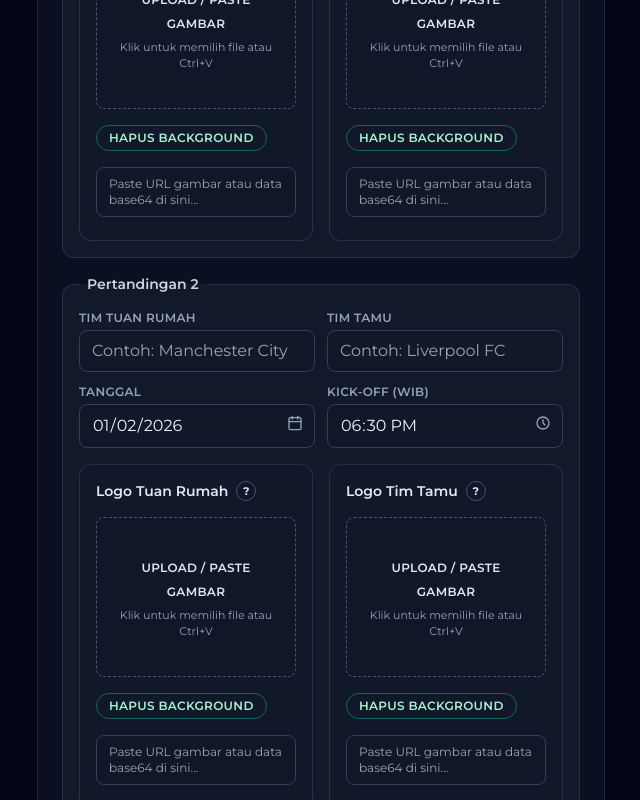
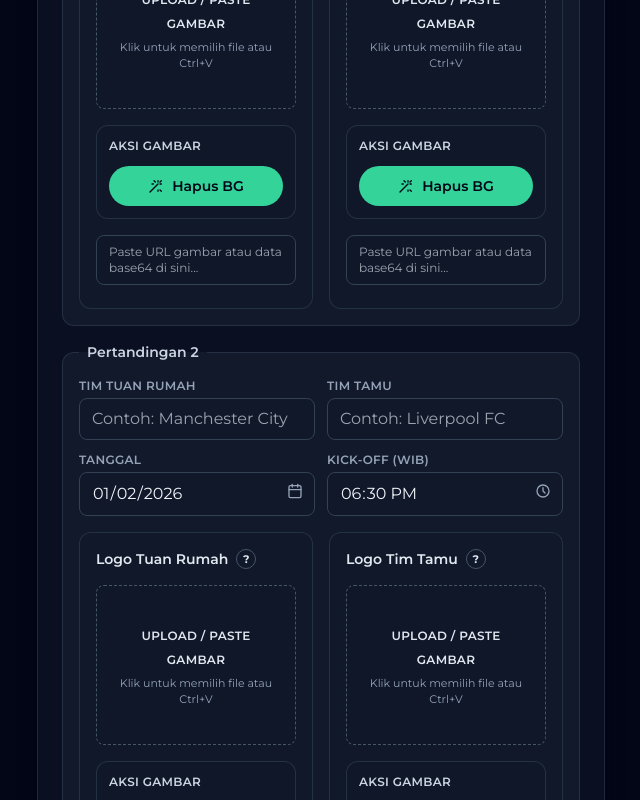
Before and after one commit to haloficate-techies/par_generante, a React (Vite) app: page / in a window 1280 px wide. Shown: the part 1600-2400 px from the top of the page, without its empty margins (43-683 px from the left). Built offline with nearby package versions, Linux system fonts and the light colour scheme; no server answers.

Commit message:
Pembenahan inputer foto pemain big match sepakbola

```diff
--- a/src/App.jsx
+++ b/src/App.jsx
@@ -280,8 +280,8 @@ const App = () => {
     isRenderingRef,
   });
 
-  // Handles updating a single match field.
-  const handleMatchFieldChange = useCallback(
+  // Base updater used by background-removal hook to avoid resetting its flags.
+  const applyMatchFieldChange = useCallback(
     (index, field, value) => {
       updateMatchField(index, field, value);
     },
@@ -314,8 +314,26 @@ const App = () => {
   );
 
   const backgroundRemoval = useBackgroundRemoval({
-    onApplyResult: handleMatchFieldChange,
+    onApplyResult: applyMatchFieldChange,
   });
+
+  // Public handler used by the UI; also resets background-removal flags on new images/reset.
+  const handleMatchFieldChange = useCallback(
+    (index, field, value) => {
+      const isPlayerImageField =
+        field === "teamHomePlayerImage" || field === "teamAwayPlayerImage";
+      const isLogoImageField = field === "teamHomeLogo" || field === "teamAwayLogo";
+      if (isPlayerImageField) {
+        const side = field === "teamHomePlayerImage" ? "home" : "away";
+        backgroundRemoval.resetPlayerStatus?.(index, side);
+      } else if (isLogoImageField) {
+        const side = field === "teamHomeLogo" ? "home" : "away";
+        backgroundRemoval.resetLogoStatus?.(index, side);
+      }
+      applyMatchFieldChange(index, field, value);
+    },
+    [applyMatchFieldChange, backgroundRemoval]
+  );
 
   const handleMatchCountChange = useCallback(
     (nextCount) => {
--- a/src/components/match-form/sections/MatchesSection/MatchLogosSection.jsx
+++ b/src/components/match-form/sections/MatchesSection/MatchLogosSection.jsx
@@ -41,6 +41,7 @@ const MatchLogosSection = ({
           onRemoveLogoBackground?.(index, "home", match.teamHomeLogo)
         }
         isRemovingBackground={Boolean(homeLogoRemovalState.loading)}
+        isBackgroundRemoved={Boolean(homeLogoRemovalState.removed)}
         removeBackgroundError={homeLogoRemovalState.error || ""}
         readFileAsDataURL={readFileAsDataURL}
       />
@@ -65,6 +66,7 @@ const MatchLogosSection = ({
           onRemoveLogoBackground?.(index, "away", match.teamAwayLogo)
         }
         isRemovingBackground={Boolean(awayLogoRemovalState.loading)}
+        isBackgroundRemoved={Boolean(awayLogoRemovalState.removed)}
         removeBackgroundError={awayLogoRemovalState.error || ""}
         readFileAsDataURL={readFileAsDataURL}
       />
--- a/src/components/match-form/sections/MatchesSection/MatchPlayerImagesSection.jsx
+++ b/src/components/match-form/sections/MatchesSection/MatchPlayerImagesSection.jsx
@@ -43,6 +43,7 @@ const MatchPlayerImagesSection = ({
           onRemovePlayerBackground?.(index, "home", match.teamHomePlayerImage)
         }
         isRemovingBackground={Boolean(homeRemovalState.loading)}
+        isBackgroundRemoved={Boolean(homeRemovalState.removed)}
         removeBackgroundError={homeRemovalState.error || ""}
         progressiveDisclosure
         emptyStateHint="Upload foto pemain untuk mengatur tampilan di banner"
@@ -83,6 +84,7 @@ const MatchPlayerImagesSection = ({
           onRemovePlayerBackground?.(index, "away", match.teamAwayPlayerImage)
         }
         isRemovingBackground={Boolean(awayRemovalState.loading)}
+        isBackgroundRemoved={Boolean(awayRemovalState.removed)}
         removeBackgroundError={awayRemovalState.error || ""}
         progressiveDisclosure
         emptyStateHint="Upload foto pemain untuk mengatur tampilan di banner"
--- a/src/components/match-form/ui/ImageActionButtons.jsx
+++ b/src/components/match-form/ui/ImageActionButtons.jsx
@@ -10,8 +10,12 @@ const ImageActionButtons = ({
   canRemoveBackground,
   onRemoveBackground,
   isRemovingBackground,
+  isBackgroundRemoved,
   removeBackgroundError,
 }) => {
+  const baseBtn =
+    "inline-flex items-center justify-center gap-2 h-10 px-4 text-sm font-semibold whitespace-nowrap rounded-full focus:outline-none transition";
+
   if (variant === "header") {
     return (
       <div className="flex flex-wrap items-center gap-2 sm:justify-end">
@@ -33,28 +37,108 @@ const ImageActionButtons = ({
   }
 
   return (
-    <div className="mt-4 flex flex-wrap items-center gap-3">
+    <div className="mt-4 space-y-3 rounded-xl border border-slate-700/60 bg-slate-900/30 p-3">
+      <p className="text-xs font-semibold uppercase tracking-wide text-slate-300">
+        Aksi Gambar
+      </p>
+      <div className="flex flex-col gap-2">
         {onToggleFlip && (
           <button
             type="button"
-          className="rounded-full border border-slate-600 px-3 py-1 text-xs font-semibold uppercase tracking-wide text-slate-200 transition hover:border-brand-yellow hover:text-brand-yellow"
+            className={`${baseBtn} border border-slate-600 text-slate-100 hover:border-brand-yellow hover:text-white focus:ring-2 focus:ring-brand-yellow/40`}
             onClick={onToggleFlip}
           >
-          {isFlipped ? "Normalkan Arah" : "Balik Horizontal"}
+            <svg
+              className="h-4 w-4 shrink-0"
+              viewBox="0 0 24 24"
+              fill="none"
+              stroke="currentColor"
+              strokeWidth="2"
+              strokeLinecap="round"
+              strokeLinejoin="round"
+              aria-hidden="true"
+            >
+              <path d="m9 7-5 5 5 5" />
+              <path d="m15 7 5 5-5 5" />
+            </svg>
+            <span>{isFlipped ? "Normal" : "Balik"}</span>
           </button>
         )}
+
         {canRemoveBackground && (
           <button
             type="button"
-          className="rounded-full border border-emerald-500/50 px-3 py-1 text-xs font-semibold uppercase tracking-wide text-emerald-200 transition hover:border-emerald-300 hover:text-emerald-100 disabled:cursor-not-allowed disabled:border-emerald-900/40 disabled:text-emerald-900/60"
-          onClick={onRemoveBackground}
-          disabled={!onRemoveBackground || isRemovingBackground}
+            className={`${baseBtn} text-slate-950 focus:ring-2 focus:ring-emerald-300/60 ${
+              isBackgroundRemoved
+                ? "cursor-not-allowed bg-emerald-900/70 text-emerald-200 border border-emerald-800/80"
+              : !onRemoveBackground || isRemovingBackground
+                ? "cursor-not-allowed bg-emerald-800/60 text-emerald-100"
+                : "bg-emerald-400 hover:bg-emerald-300"
+            }`}
+            onClick={isBackgroundRemoved ? undefined : onRemoveBackground}
+            disabled={!onRemoveBackground || isRemovingBackground || isBackgroundRemoved}
           >
-          {isRemovingBackground ? "Memproses..." : "Hapus Background"}
+            {isRemovingBackground ? (
+              <>
+                <svg
+                  className="h-4 w-4 shrink-0 animate-spin"
+                  viewBox="0 0 24 24"
+                  fill="none"
+                  stroke="currentColor"
+                  strokeWidth="2"
+                  aria-hidden="true"
+                >
+                  <circle cx="12" cy="12" r="9" className="opacity-30" />
+                  <path d="M21 12a9 9 0 0 1-9 9" />
+                </svg>
+                <span>Memproses...</span>
+              </>
+            ) : isBackgroundRemoved ? (
+              <>
+                <svg
+                  className="h-4 w-4 shrink-0"
+                  viewBox="0 0 24 24"
+                  fill="none"
+                  stroke="currentColor"
+                  strokeWidth="2"
+                  strokeLinecap="round"
+                  strokeLinejoin="round"
+                  aria-hidden="true"
+                >
+                  <path d="M20 6 9 17l-5-5" />
+                </svg>
+                <span>✓ BG Dihapus</span>
+              </>
+            ) : (
+              <>
+                <svg
+                  className="h-4 w-4 shrink-0"
+                  viewBox="0 0 24 24"
+                  fill="none"
+                    stroke="currentColor"
+                    strokeWidth="2"
+                    strokeLinecap="round"
+                  strokeLinejoin="round"
+                  aria-hidden="true"
+                  >
+                    <path d="m3 21 12-12" />
+                    <path d="M15 6V4" />
+                    <path d="M8 9H6" />
+                    <path d="M18 9h2" />
+                    <path d="M15 18v2" />
+                    <path d="m18 6 2-2" />
+                    <path d="m11 6-2-2" />
+                    <path d="m18 18 2 2" />
+                </svg>
+                <span>{isBackgroundRemoved ? "BG Dihapus" : "Hapus BG"}</span>
+              </>
+            )}
           </button>
         )}
+      </div>
+
       {removeBackgroundError && (
-        <span className="text-xs text-rose-300">{removeBackgroundError}</span>
+        <span className="block text-xs text-rose-300">{removeBackgroundError}</span>
       )}
     </div>
   );
@@ -69,6 +153,7 @@ ImageActionButtons.propTypes = {
   canRemoveBackground: PropTypes.bool,
   onRemoveBackground: PropTypes.func,
   isRemovingBackground: PropTypes.bool,
+  isBackgroundRemoved: PropTypes.bool,
   removeBackgroundError: PropTypes.string,
 };
 
--- a/src/components/match-form/ui/ImageUploadPreview.jsx
+++ b/src/components/match-form/ui/ImageUploadPreview.jsx
@@ -27,6 +27,7 @@ const ImageUploadPreview = ({
   canRemoveBackground = false,
   onRemoveBackground,
   isRemovingBackground = false,
+  isBackgroundRemoved = false,
   removeBackgroundError = "",
   progressiveDisclosure = false,
   emptyStateHint = "",
@@ -362,6 +363,7 @@ const ImageUploadPreview = ({
           canRemoveBackground={canRemoveBackground}
           onRemoveBackground={onRemoveBackground}
           isRemovingBackground={isRemovingBackground}
+          isBackgroundRemoved={isBackgroundRemoved}
           removeBackgroundError={removeBackgroundError}
         />
       )}
@@ -406,6 +408,7 @@ ImageUploadPreview.propTypes = {
   canRemoveBackground: PropTypes.bool,
   onRemoveBackground: PropTypes.func,
   isRemovingBackground: PropTypes.bool,
+  isBackgroundRemoved: PropTypes.bool,
   removeBackgroundError: PropTypes.string,
   progressiveDisclosure: PropTypes.bool,
   emptyStateHint: PropTypes.string,
```
Also changed, not shown: src/hooks/use-background-removal.js (+27 -7 lines). Lines whose indentation alone changed are shown as unchanged.
